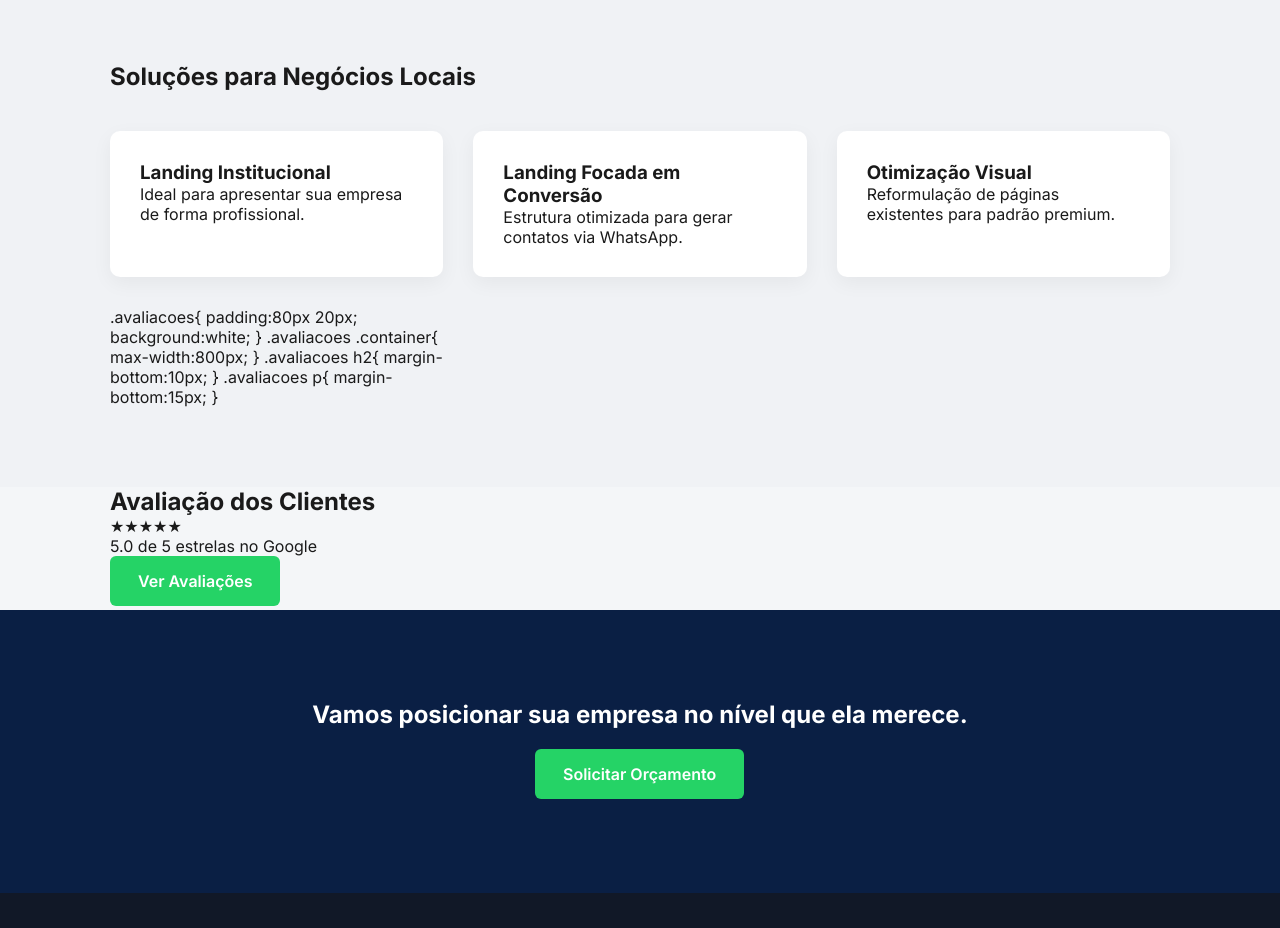
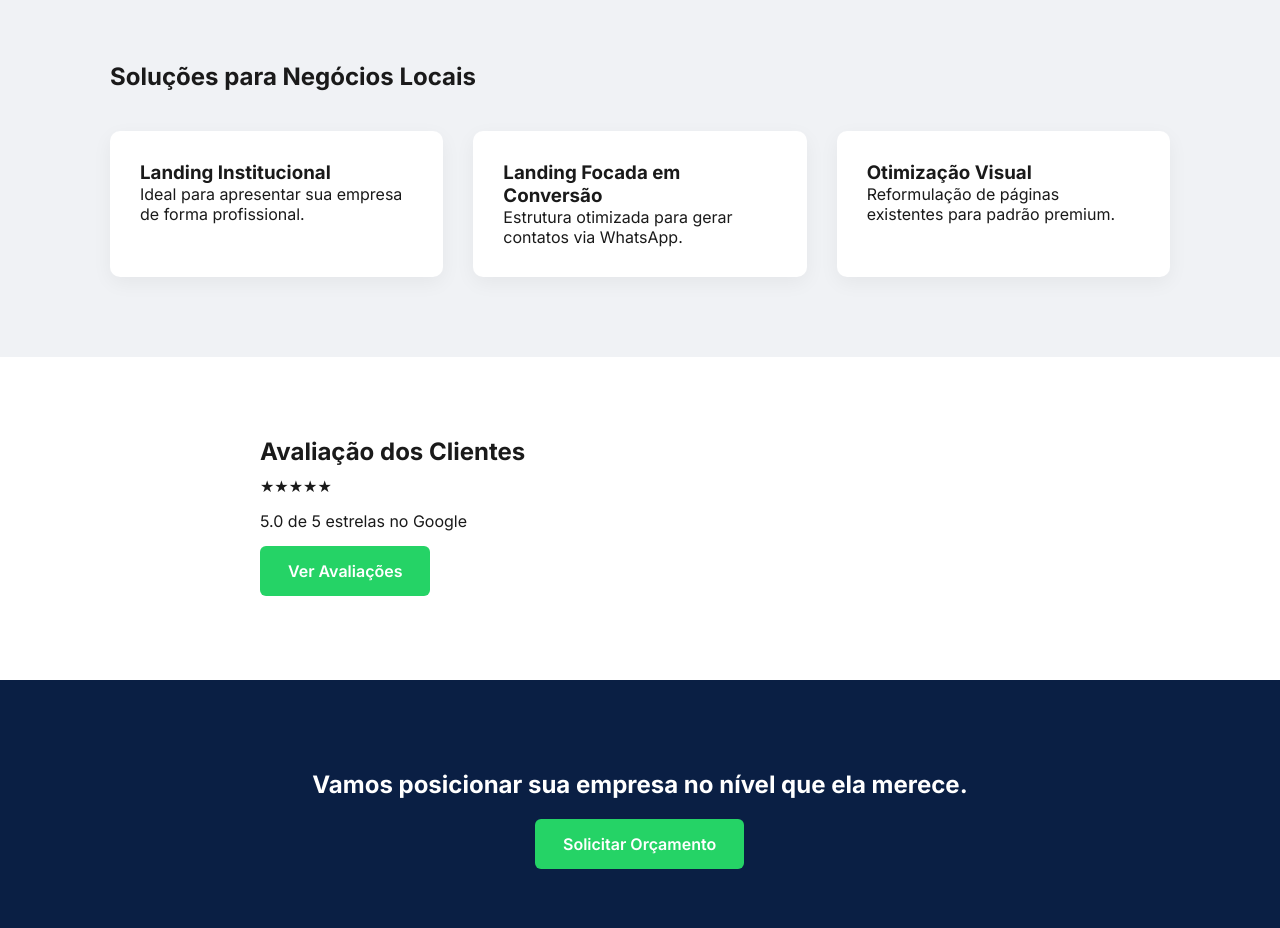
Before and after one commit to ImpulsoWeb10/Premium-v2.1, a plain HTML site: page index.html in a window 1280 px wide. Shown: the part 1040-1968 px from the top of the page. Drawn offline with Linux system fonts and the light colour scheme.

Commit message:
Update index.html

```diff
--- a/index.html
+++ b/index.html
@@ -154,6 +154,22 @@ footer strong{
     0%{left:-75%;}
     100%{left:125%;}
 }
+    .avaliacoes{
+    padding:80px 20px;
+    background:white;
+}
+
+.avaliacoes .container{
+    max-width:800px;
+}
+
+.avaliacoes h2{
+    margin-bottom:10px;
+}
+
+.avaliacoes p{
+    margin-bottom:15px;
+}
 </style>
 </head>
 
@@ -221,22 +237,7 @@ footer strong{
 <h3>Otimização Visual</h3>
 <p>Reformulação de páginas existentes para padrão premium.</p>
 </div>
-.avaliacoes{
-    padding:80px 20px;
-    background:white;
-}
 
-.avaliacoes .container{
-    max-width:800px;
-}
-
-.avaliacoes h2{
-    margin-bottom:10px;
-}
-
-.avaliacoes p{
-    margin-bottom:15px;
-}
 </div>
 </div>
 </section>
```
